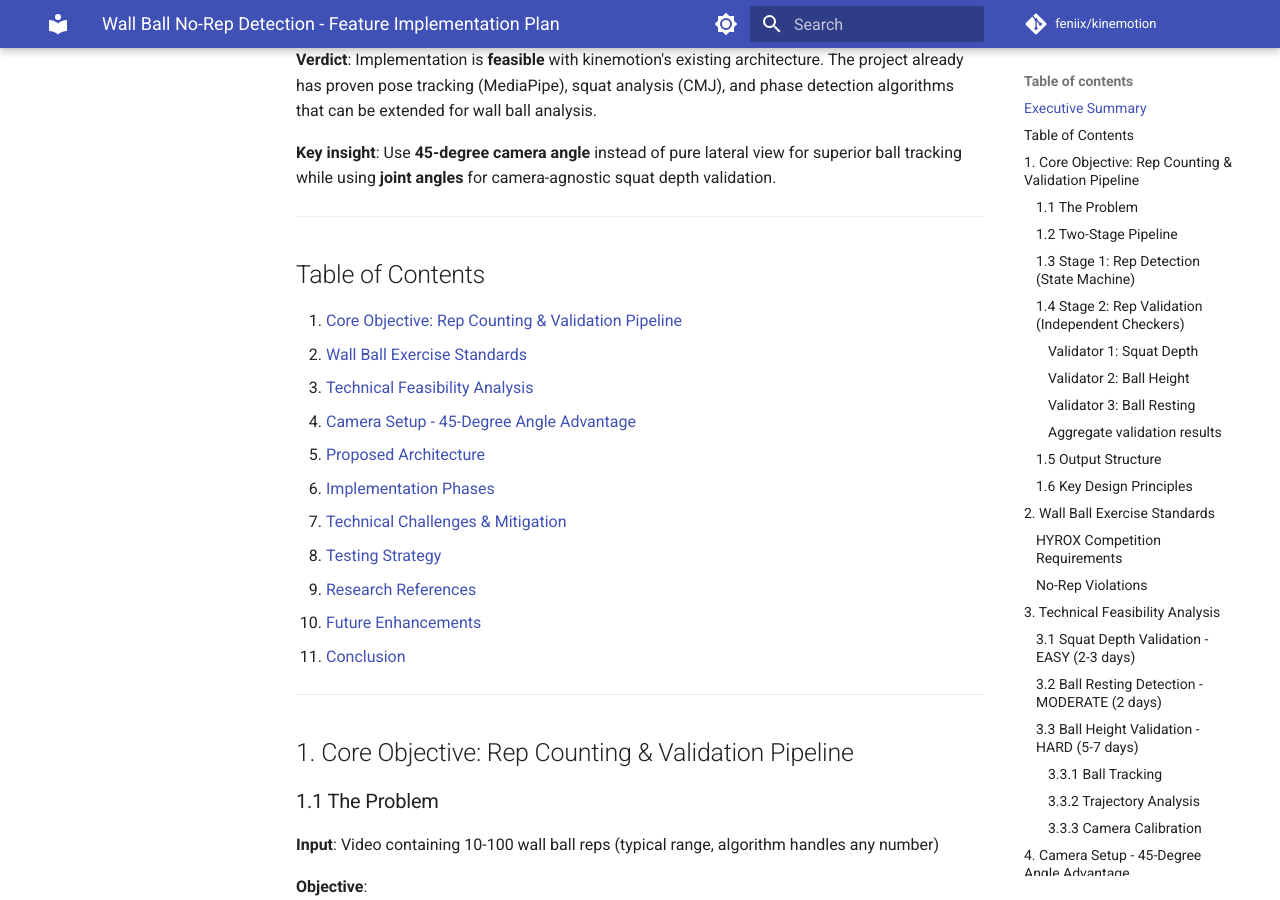
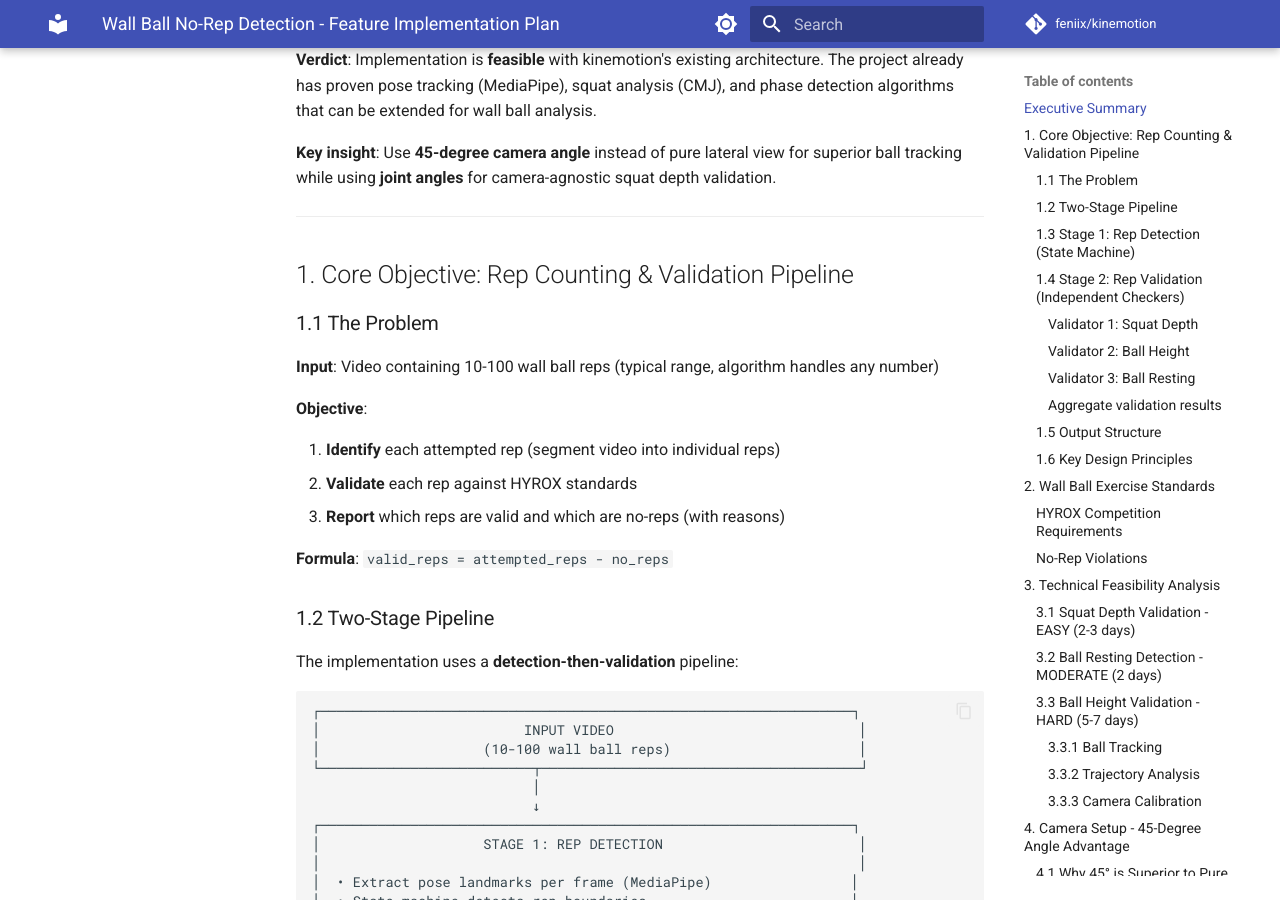
Before and after one commit to feniix/kinemotion, an MkDocs documentation site: the page built from docs/development/wallball-norep-detection.md, in a window 1280 px wide and 900 px high, scrolled down 592 px. Built offline with MkDocs 1.6.1 and Material for MkDocs 9.7.7, drawn with Linux system fonts in a browser that asks for light colours; comment, search, counter and statistics services are not loaded.

Commit message:
fix(docs): fix mkdocs generation

```diff
--- a/docs/development/wallball-norep-detection.md
+++ b/docs/development/wallball-norep-detection.md
@@ -18,22 +18,6 @@ This document outlines the implementation plan for adding **HYROX Wall Ball no-r
 **Verdict**: Implementation is **feasible** with kinemotion's existing architecture. The project already has proven pose tracking (MediaPipe), squat analysis (CMJ), and phase detection algorithms that can be extended for wall ball analysis.
 
 **Key insight**: Use **45-degree camera angle** instead of pure lateral view for superior ball tracking while using **joint angles** for camera-agnostic squat depth validation.
-
-______________________________________________________________________
-
-## Table of Contents
-
-1. [Core Objective: Rep Counting & Validation Pipeline](#1-core-objective-rep-counting--validation-pipeline)
-1. [Wall Ball Exercise Standards](#2-wall-ball-exercise-standards)
-1. [Technical Feasibility Analysis](#3-technical-feasibility-analysis)
-1. [Camera Setup - 45-Degree Angle Advantage](#4-camera-setup---45-degree-angle-advantage)
-1. [Proposed Architecture](#5-proposed-architecture)
-1. [Implementation Phases](#6-implementation-phases)
-1. [Technical Challenges & Mitigation](#7-technical-challenges--mitigation)
-1. [Testing Strategy](#8-testing-strategy)
-1. [Research References](#9-research-references)
-1. [Future Enhancements](#10-future-enhancements)
-1. [Conclusion](#11-conclusion)
 
 ______________________________________________________________________
 
```
Also changed, not shown: docs/api/core.md (+11 -6 lines), docs/research/rtmlib-evaluation-summary-2025.md (+1 -1 lines), docs/research/rtmpose-feasibility-evaluation-plan.md (+3 -3 lines), 2 other files.
